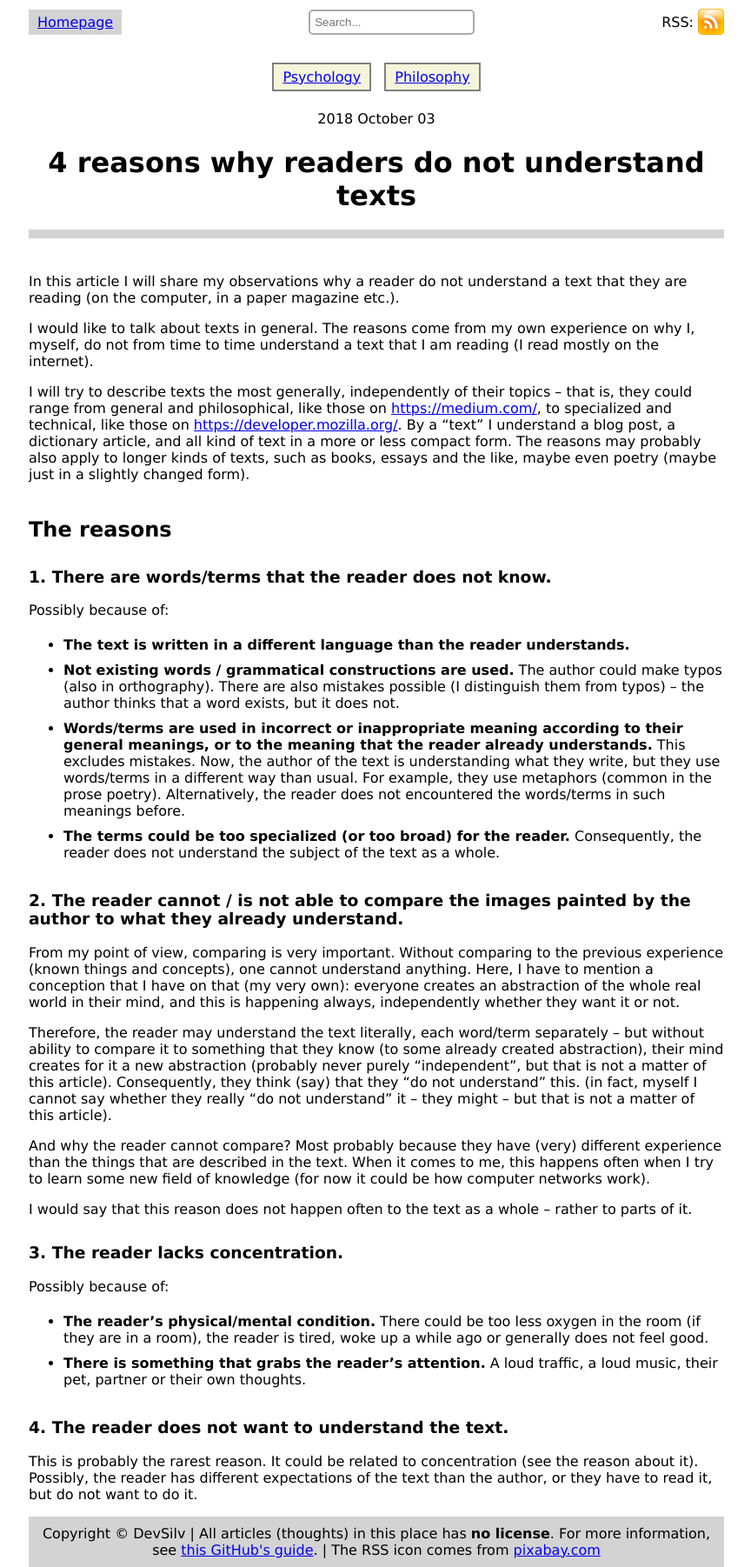
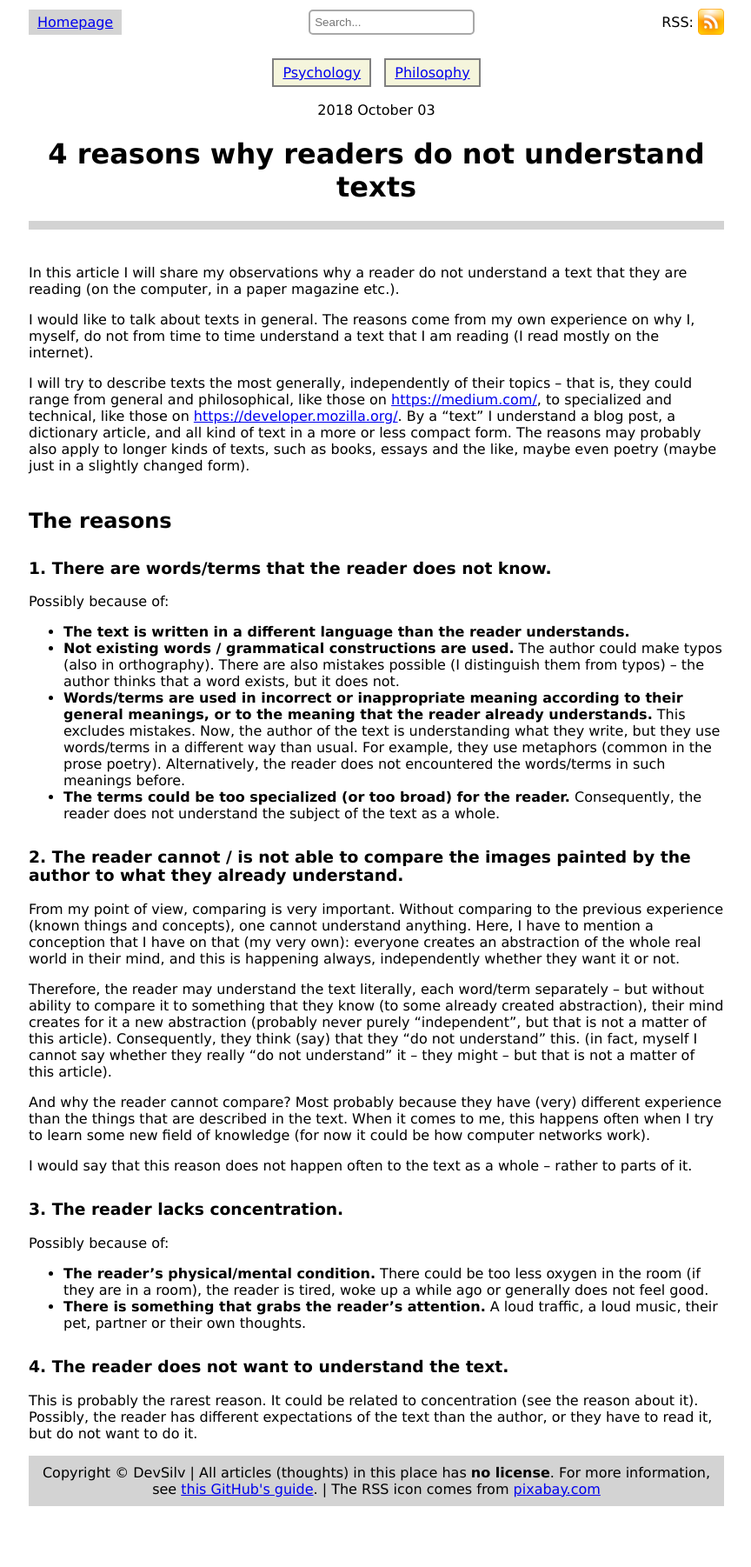
Before and after one commit to DevSilv/DevSilv.github.io, a Jekyll site: the page built from _posts/2018/10/03/2018-10-03-4-reasons-why-readers-do-not-understand-texts.md, in a window 1280 px wide. Shown: the whole page at 87% size, without its empty margins (207-1071 px from the left). Built offline with Jekyll 4.4.1, drawn with Linux system fonts in a browser that asks for light colours; after the commit the page ends 1732 px from its top, so only the background shows below that.

Commit message:
Change the CSS of posts
Improve the readability of lists.

```diff
--- a/css/post.css
+++ b/css/post.css
@@ -28,11 +28,6 @@
 
 pre {
     width: max-content;
-}
-
-.post li {
-    padding-top: 5px;
-    padding-bottom: 5px;
 }
 
 .post__tags-list {
```
